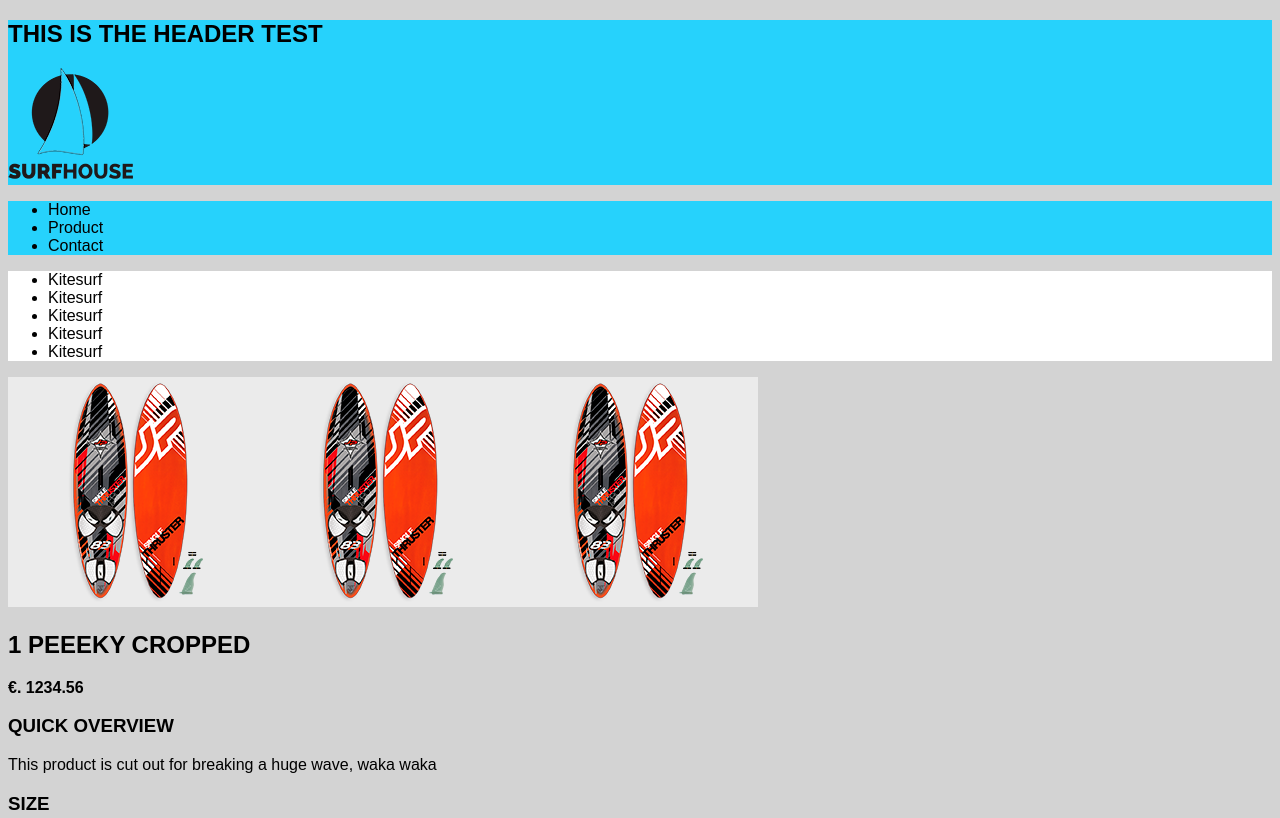
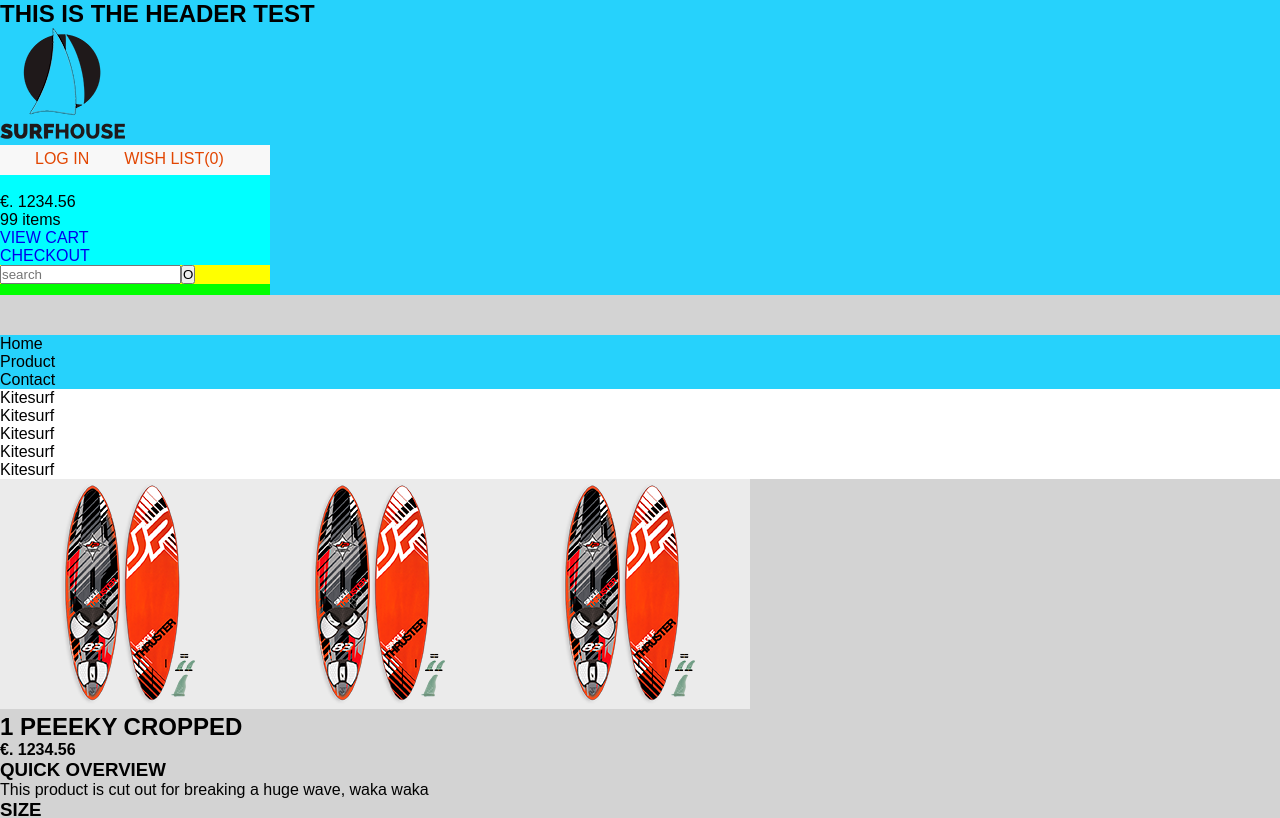
Before and after one commit to stesserHub/Modern-Front-End-3-Surf-House, a Vue app in the folder surfhouse/: page /#/Product/1 in a window 1280 px wide. Shown: the top 818 px of the page. Built offline with nearby package versions, Linux system fonts and the light colour scheme.

Commit message:
markup og cart and partial stylinf

```diff
--- a/surfhouse/src/assets/styles/global.scss
+++ b/surfhouse/src/assets/styles/global.scss
@@ -1,11 +1,10 @@
+@import "reset";
 @import "tabs";
 @import "variables";
 
 
 
-* {
-    font-family: sans-serif;
-}
+
 
 // change me to $background
 body {
@@ -51,9 +50,48 @@ label {
 }
 
 header {
+    margin-bottom: 40px;
     background-color: $primary;
 }
 
 footer {
     background-color:  $toned;
 }
+
+#cart {
+
+    width: 270px;
+    height: 150px;
+
+    background-color: lime;
+
+    a {
+        text-transform: uppercase;
+    }
+
+    .cartlink {
+        height: 30px;
+        background-color: $background;
+
+
+        ul {
+            padding: 5px;
+            li {
+                margin-left: 30px;
+                margin-right: 5px;
+                float:left;
+                a {
+                    color: $cta1;
+                }
+            }
+        }
+    }
+
+    .cartcontent {
+        background-color: aqua;
+    }
+
+    .cartsearch {
+        background-color: yellow;
+    }
+}
--- /dev/null
+++ b/surfhouse/src/assets/styles/reset.scss
@@ -0,0 +1,9 @@
+* {
+    margin: 0;
+    padding: 0;
+    font-family: sans-serif;
+}
+
+ul {
+    list-style-type:none;
+}
--- a/surfhouse/src/components/_Header.vue
+++ b/surfhouse/src/components/_Header.vue
@@ -5,6 +5,49 @@
                 This is the header test
             </h1>
             <img src="../assets/SurfhouseLogo.png">
+            <div id="cart">
+                <div class="cartlink">
+                    <ul>
+                        <li>
+                            <a href="#">
+                                log in
+                            </a>
+                        </li>
+                        <li>
+                            <a href="#">
+                                wish list(0)
+                            </a>
+                        </li>
+                    </ul>
+                </div>
+                <div class="cartcontent">
+                    <img src="#" alt=""/>
+                    <p class="totalcart">
+                        €. 1234.56
+                    </p>
+                    <p class="itemcount">
+                        99 items
+                    </p>
+                    <ul>
+                        <li>
+                            <a href="#">
+                                view cart
+                            </a>
+                        </li>
+                        <li>
+                            <a href="#">
+                                checkout
+                            </a>
+                        </li>
+                    </ul>
+                </div>
+                <div class="cartsearch">
+                    <form action="oist">
+                        <input type="text" name="search" placeholder="search">
+                        <input type="submit" value="O">
+                    </form>
+                </div>
+            </div>
         </header>
     </section>
 </template>
```
